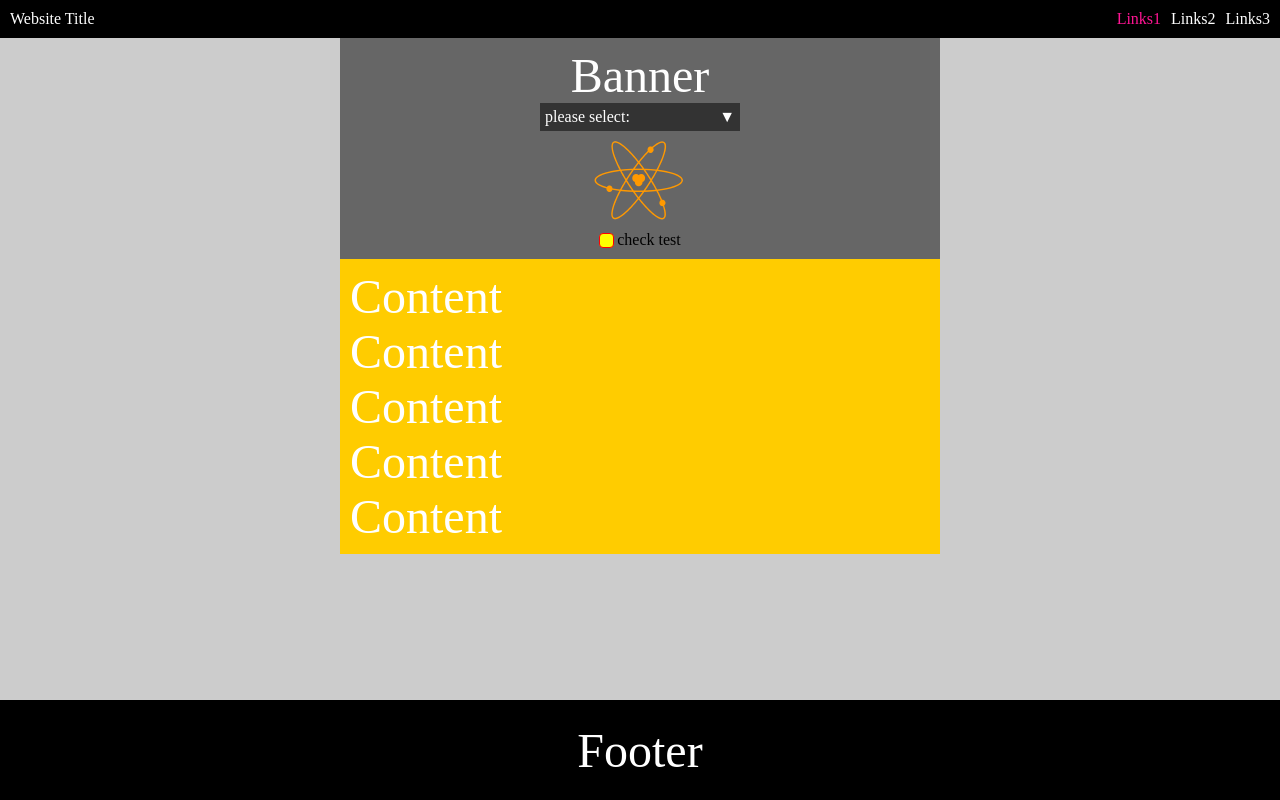
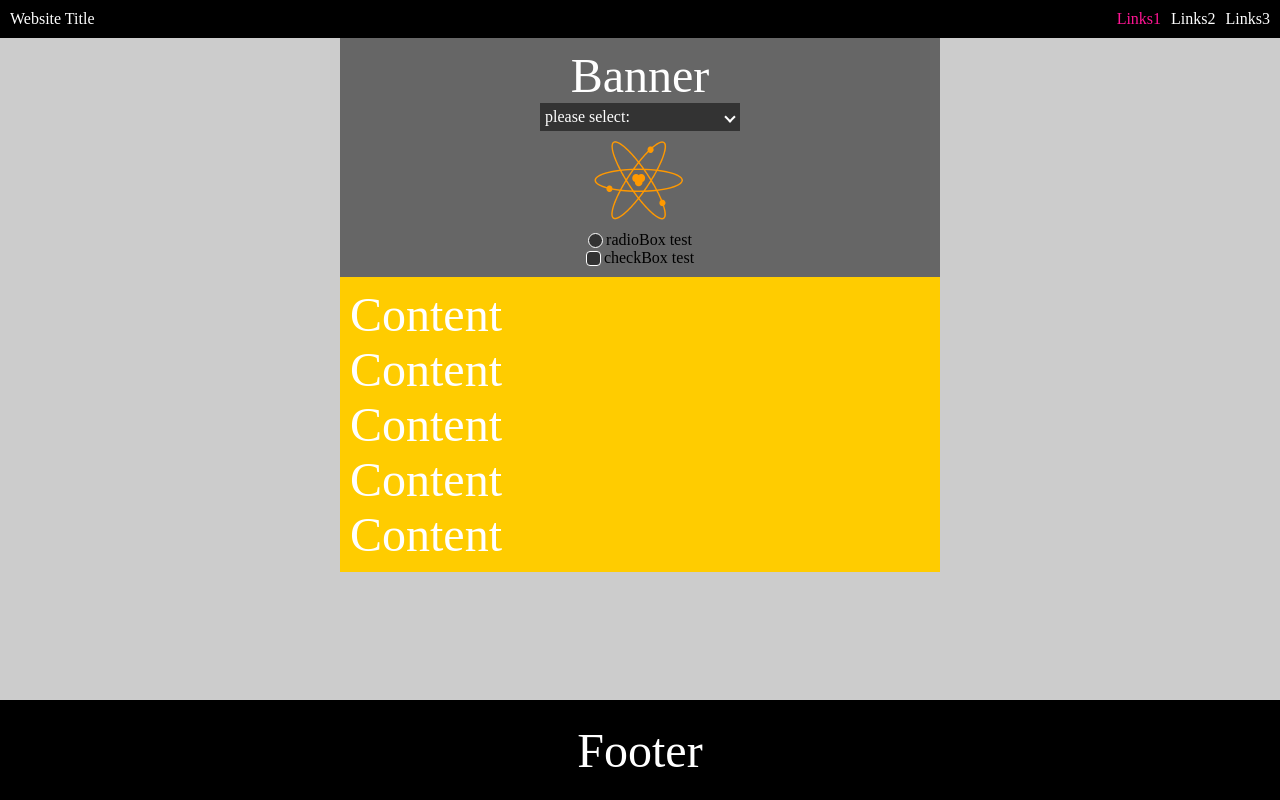
Before and after one commit to edwinliangtw/EasyVueUI, a Vue app: page / in a window 1280 px wide. Built offline with nearby package versions, Linux system fonts and the light colour scheme.

Commit message:
fix select and toggle components

```diff
--- a/src/App.vue
+++ b/src/App.vue
@@ -16,7 +16,8 @@
 					<EZLabel color="white" size="3em">Banner</EZLabel>
 					<EZSelect width="200px" :items="['test1','test2','test3']" :onSelect="onSelect"/>
 					<EZImage src="assets/img/appIcon.png" width="100px" height="100px" />
-					<EZToggle name="myCheck" :onToggle="onToggle">check test</EZToggle>
+					<EZToggle type="radioBox" name="myCheck" :onToggle="onToggle">radioBox test</EZToggle>
+					<EZToggle type="checkBox" name="myCheck2" :onToggle="onToggle">checkBox test</EZToggle>
 				</EZGroup>
 				<!-- contents -->
 				<EZGroup layout="vertical" bg="#FFCC00" padding="10px">
--- a/src/components/core/EZSelect.vue
+++ b/src/components/core/EZSelect.vue
@@ -3,8 +3,8 @@
         <EZGroup class="ez-pointer" justify="space-between" @click="showSelection=true" :width="width" :bg="bg" padding="5px">
             <EZLabel color="white">{{title}}</EZLabel>
             <EZLabel color="white">
-                <template v-if="showSelection">▲</template>
-                <template v-else>▼</template>
+                <template v-if="showSelection"><div class="symbol-arrow-up"></div></template>
+                <template v-else><div class="symbol-arrow-down"></div></template>
             </EZLabel>
         </EZGroup>
         <EZGroup v-if="showSelection">
@@ -41,3 +41,26 @@ function removeOutsideEvent(){
     document.body.removeEventListener('click', close)
 }
 </script>
+
+<style scoped>
+.symbol-arrow-up{
+    position: relative;
+    left: -1px;
+    top: 8px;
+    width: 6px;
+    height: 6px;
+    border-bottom: 2px solid white;
+    border-right: 2px solid white;
+    transform: rotate(225deg);
+}
+.symbol-arrow-down{
+    position: relative;
+    left: -1px;
+    top: 5px;
+    width: 6px;
+    height: 6px;
+    border-bottom: 2px solid white;
+    border-right: 2px solid white;
+    transform: rotate(45deg);
+}
+</style>
--- a/src/components/core/EZToggle.vue
+++ b/src/components/core/EZToggle.vue
@@ -1,8 +1,11 @@
 <template>
     <EZGroup class="ez-pointer" gap="3px" @click="onToggle(name, checked = !checked)">
-        <EZGroup bg="yellow" borderRadius="4px" border="1px solid red" width="15px" height="15px" align="center">
-            <EZLabel y="-5px">
-                <template v-if="checked">✔</template>
+        <EZGroup bg="#333" :borderRadius="borderRadius" border="1px solid white" width="15px" height="15px" align="center">
+            <EZLabel>
+                <template v-if="checked">
+                    <div v-if="type=='checkBox'" class="symbol-check"></div>
+                    <div v-else class="symbol-radio"></div>
+                </template>
                 <template v-else>&nbsp;</template>
             </EZLabel>
         </EZGroup>
@@ -16,8 +19,36 @@ import EZImage from '@/components/core/EZImage.vue'
 import EZLabel from '@/components/core/EZLabel.vue'
 import { ref } from 'vue'
 const checked = ref(false)
+const borderRadius = ref('4px')
 const props = defineProps({
-    name:{ type: String, required:true },
+    type:{ type: String, default: 'checkBox' }, // checkBox | radioBox
+    name: { type: String, required: true },
     onToggle: { type: Function, required: true },
 })
+switch(props.type){
+    case 'checkBox':borderRadius.value = '4px';break;
+    case 'radioBox':borderRadius.value = '15px';break;
+}
 </script>
+
+<style scoped>
+.symbol-check{
+    position: relative;
+    left: 3px;
+    top: -1px;
+    width: 6px;
+    height: 10px;
+    border-bottom: 2px solid white;
+    border-right: 2px solid white;
+    transform: rotate(45deg);
+}
+.symbol-radio{
+    position: relative;
+    left: 2px;
+    top: 2px;
+    width: 9px;
+    height: 9px;
+    background: #FFF;
+    border-radius: 9px;
+}
+</style>
```
